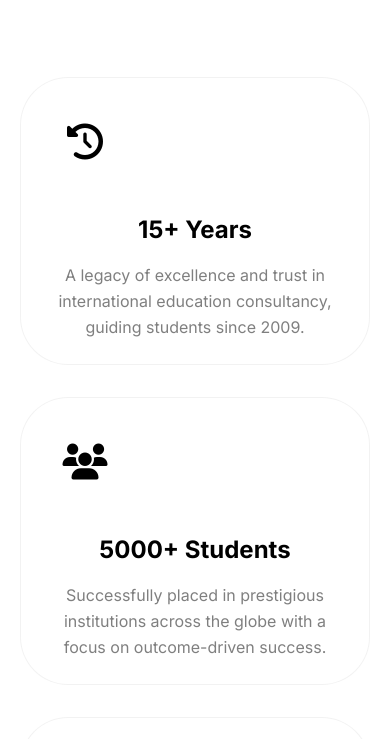
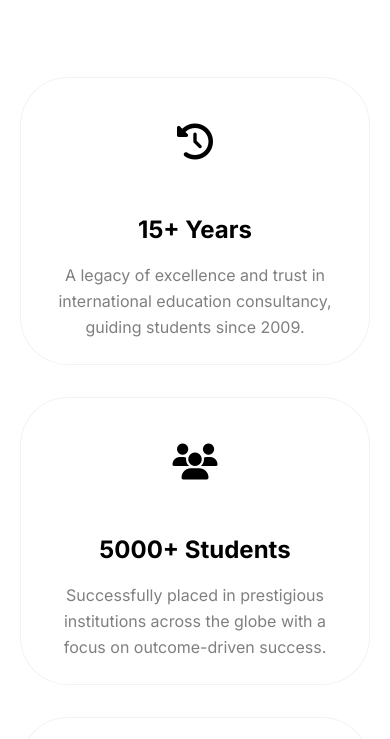
Before and after one commit to ruthwwikreddy/teg, a plain HTML site: page index.html in a window 390 px wide. Shown: the part 1263-2002 px from the top of the page. Drawn offline with nearby package versions, Linux system fonts and the light colour scheme; a web font is replaced by a local one.

Commit message:
Center pillar and service icons on mobile for better balance

```diff
--- a/index.html
+++ b/index.html
@@ -496,6 +496,12 @@
             }
             #btec .grid-cols-1 { text-align: center !important; }
             #reach .inline-flex, #btec .inline-flex { justify-content: center !important; width: 100% !important; }
+
+            /* Pillar & Service Icon Centering */
+            #about .w-20, #services .w-16, #services .w-12 {
+                margin-left: auto !important;
+                margin-right: auto !important;
+            }
         }
 
         /* Scroll Progress Indicator */
```
